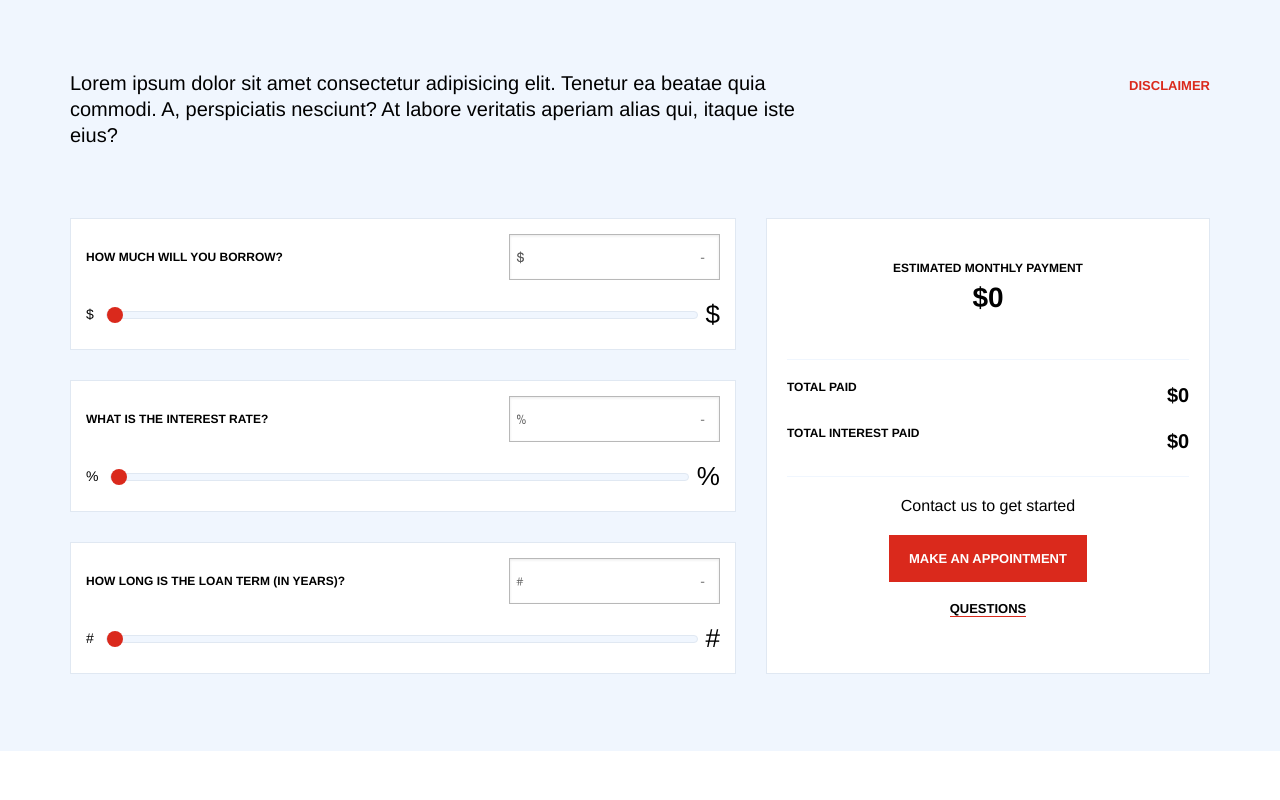
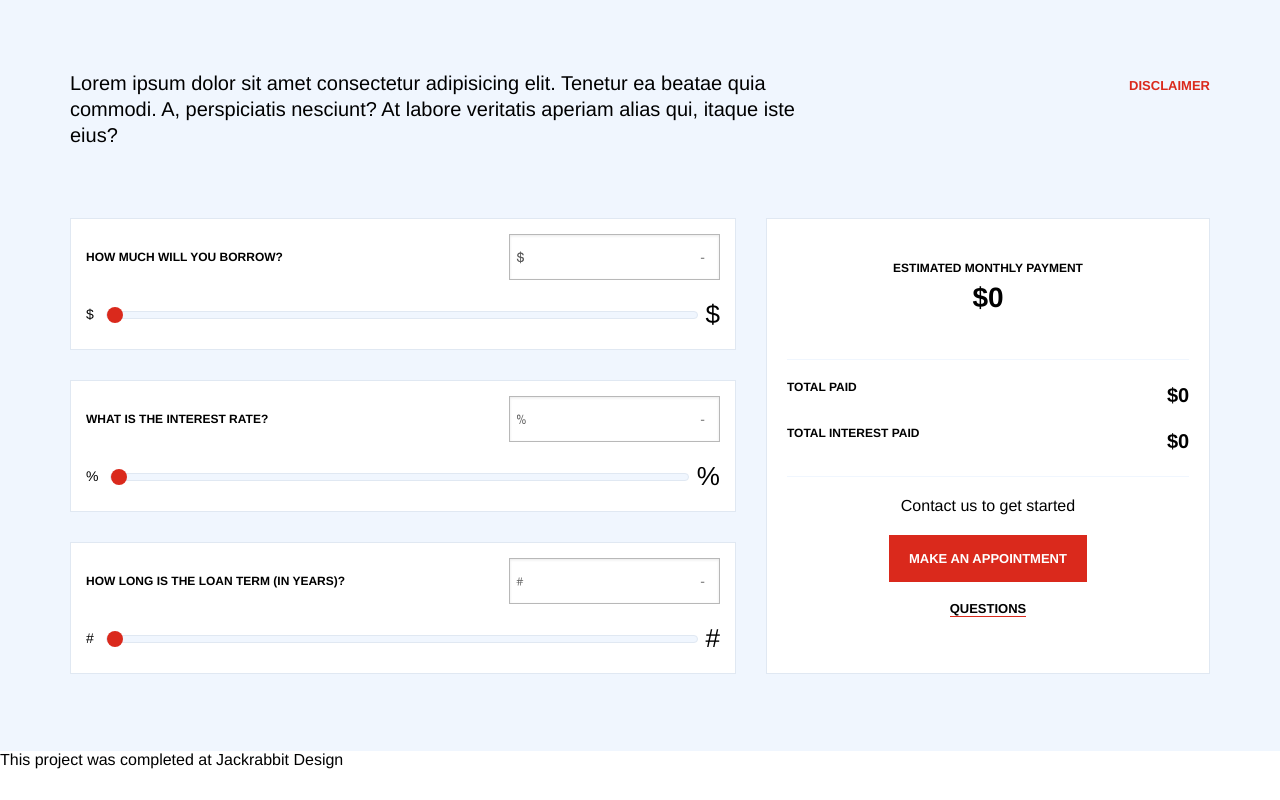
Before and after one commit to Hsabes/Loan-Caulculator-JRD, a plain HTML site: page index.html in a window 1280 px wide. Drawn offline with nearby package versions, Linux system fonts and the light colour scheme.

Commit message:
1.0.2
Added Jackrabbit stamp

```diff
--- a/index.html
+++ b/index.html
@@ -104,6 +104,7 @@
                     </div>
                 </div>
             </section>
+            <small>This project was completed at Jackrabbit Design</small>
         </main>
     </body>
 </html>
```
